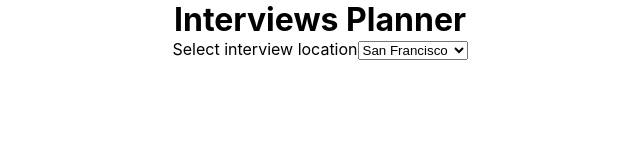
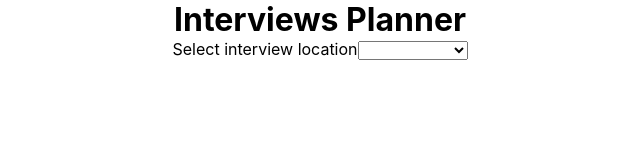
Before and after one commit to scotteratigan/interviews, a React (Create React App) app: page / in a window 1280 px wide. Shown: the top 160 px of the page, without its empty margins (320-960 px from the left). Built offline with nearby package versions, Linux system fonts and the light colour scheme; the HTML template or start-up script is replaced by a standard one.

Commit message:
Can now select interview options

```diff
--- a/src/App.jsx
+++ b/src/App.jsx
@@ -1,14 +1,14 @@
 import React from 'react';
 import './App.css';
-import SelectInterview from './SelectInterview';
+import InterviewSelections from './InterviewSelections';
 import data from './data.json';
 
 function App() {
-  const { locationData } = data;
+  const { locationData, transportData } = data;
   return (
     <div className="App">
       <h1>Interviews Planner</h1>
-      <SelectInterview locations={locationData} />
+      <InterviewSelections locations={locationData} availableTransport={transportData} />
     </div>
   );
 }
--- /dev/null
+++ b/src/InterviewSelections.jsx
@@ -0,0 +1,47 @@
+import React, { useState } from 'react';
+import PropTypes from 'prop-types';
+
+export default function SelectInterview({ locations, availableTransport }) {
+  const [location, setLocation] = useState('');
+  const [transport, setTransport] = useState('');
+  return (
+    <form>
+      <label htmlFor="interview-location">
+        Select interview location
+        <select
+          id="interview-location"
+          value={location}
+          onChange={(e) => setLocation(e.target.value)}
+        >
+          <option value="">&nbsp;</option>
+          {locations.map(({ city }) => (
+            <option key={city}>{city}</option>
+          ))}
+        </select>
+      </label>
+      {location && (
+        <label htmlFor="transport-method">
+          Select transport method
+          <select
+            id="transport-method"
+            value={transport}
+            onChange={(e) => setTransport(e.target.value)}
+          >
+            <option value="">&nbsp;</option>
+            {availableTransport.map(({ name }) => (
+              <option key={name}>{name}</option>
+            ))}
+          </select>
+        </label>
+      )}
+      {location && transport && (
+        <button type="button">Confirm Interview</button>
+      )}
+    </form>
+  );
+}
+
+SelectInterview.propTypes = {
+  locations: PropTypes.arrayOf(PropTypes.object).isRequired,
+  availableTransport: PropTypes.arrayOf(PropTypes.object).isRequired,
+};
--- a/src/SelectInterview.jsx
+++ /dev/null
@@ -1,21 +0,0 @@
-import React from 'react';
-import PropTypes from 'prop-types';
-
-export default function SelectInterview({ locations }) {
-  return (
-    <form>
-      <label htmlFor="interview-location">
-        Select interview location
-        <select id="interview-location">
-          {locations.map(({ city }) => (
-            <option key={city}>{city}</option>
-          ))}
-        </select>
-      </label>
-    </form>
-  );
-}
-
-SelectInterview.propTypes = {
-  locations: PropTypes.objectOf(PropTypes.string).isRequired,
-};
```
Also changed, not shown: .prettierrc.json (added), 1 other file (tests, documents, lock files or other folders).
